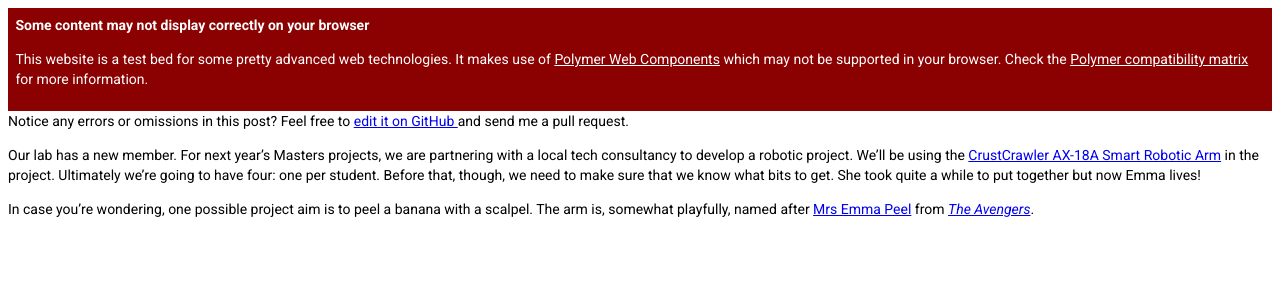
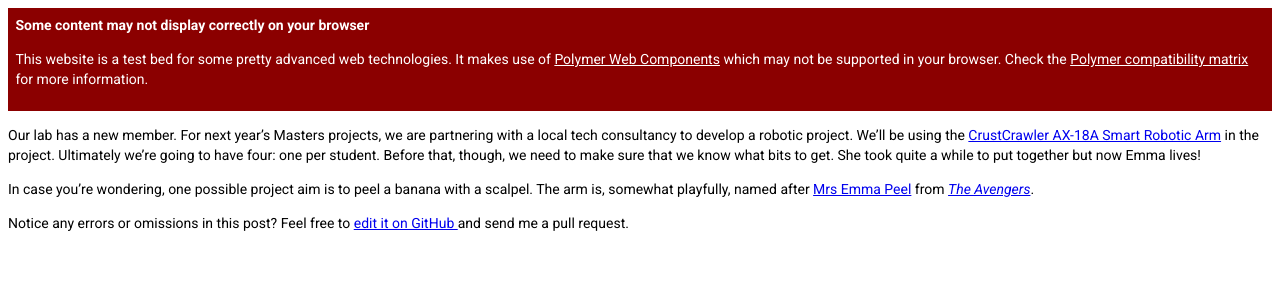
Before and after one commit to rjw57/richwareham.com-static, a Jekyll site: the page built from _posts/2014-08-01-meet-emma.md, in a window 1280 px wide. Shown: the top 300 px of the page. Built offline with Jekyll 4.4.1, drawn with Linux system fonts in a browser that asks for light colours; some web fonts are replaced; comment, search, counter and statistics services are not loaded.

Commit message:
add disqus comments to each article

```diff
--- a/_layouts/post.html
+++ b/_layouts/post.html
@@ -4,6 +4,8 @@
 <page-pane flex theme="{{ page.theme }}" pageTitle="{{ page.title }}" icon="{{ page.icon }}"
 coverSrc="{% if page.cover %}{{ site.url }}/{{ page.cover }}{% endif %}" coverAlt="{{ page.coveralt }}">
   <article>
+    {{ content }}
+
     <section id="edit-on-github">
       Notice any errors or omissions in this post? Feel free to
       <a href="{{ site.github_root }}/{{ page.path }}">
@@ -11,6 +13,23 @@
       </a>
       and send me a pull request.
     </section>
-    {{ content }}
+
+    <section id="comments">
+    <div id="disqus_thread"></div>
+    <script type="text/javascript">
+        /* * * CONFIGURATION VARIABLES: EDIT BEFORE PASTING INTO YOUR WEBPAGE * * */
+        var disqus_shortname = 'richwareham'; // required: replace example with your forum shortname
+
+        /* * * DON'T EDIT BELOW THIS LINE * * */
+        (function() {
+            var dsq = document.createElement('script'); dsq.type = 'text/javascript'; dsq.async = true;
+            dsq.src = '//' + disqus_shortname + '.disqus.com/embed.js';
+            (document.getElementsByTagName('head')[0] || document.getElementsByTagName('body')[0]).appendChild(dsq);
+        })();
+    </script>
+    <noscript>Please enable JavaScript to view the <a href="http://disqus.com/?ref_noscript">comments powered by Disqus.</a>
+    <a href="http://disqus.com" class="dsq-brlink">comments powered by <span class="logo-disqus">Disqus</span></a>
+    </noscript>
+    </section>
   </article>
 </page-pane>
--- a/elements/theme.html
+++ b/elements/theme.html
@@ -56,6 +56,9 @@
   address { font-style: inherit; }
 
   code, pre { font-family: 'Droid Sans Mono', 'Consolas', monospace; }
+
+  /* Disqus comments */
+  #comments { padding: 8px 16px 0px 16px; }
 
   /* Edit on GitHub notes */
   #edit-on-github {
```
